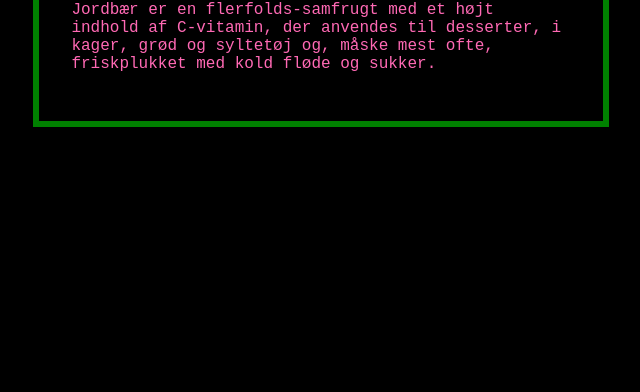
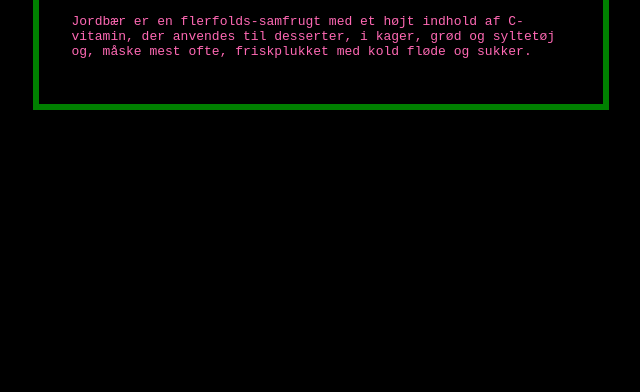
Before and after one commit to EmilMortensen/Programmering, a plain HTML site: page 02 - Hjemmeisde/index.html in a window 1280 px wide. Shown: the part 408-800 px from the top of the page, without its empty margins (319-959 px from the left). Drawn offline with Linux system fonts and the light colour scheme.

Commit message:
slettede noget lige gyldigt

```diff
--- a/02 - Hjemmeisde/index.css
+++ b/02 - Hjemmeisde/index.css
@@ -10,9 +10,6 @@ body{
     overflow:hidden;
 }
 
-p{
-    font-size:1rem;
-}
 
 h1{
     margin:0;
```
